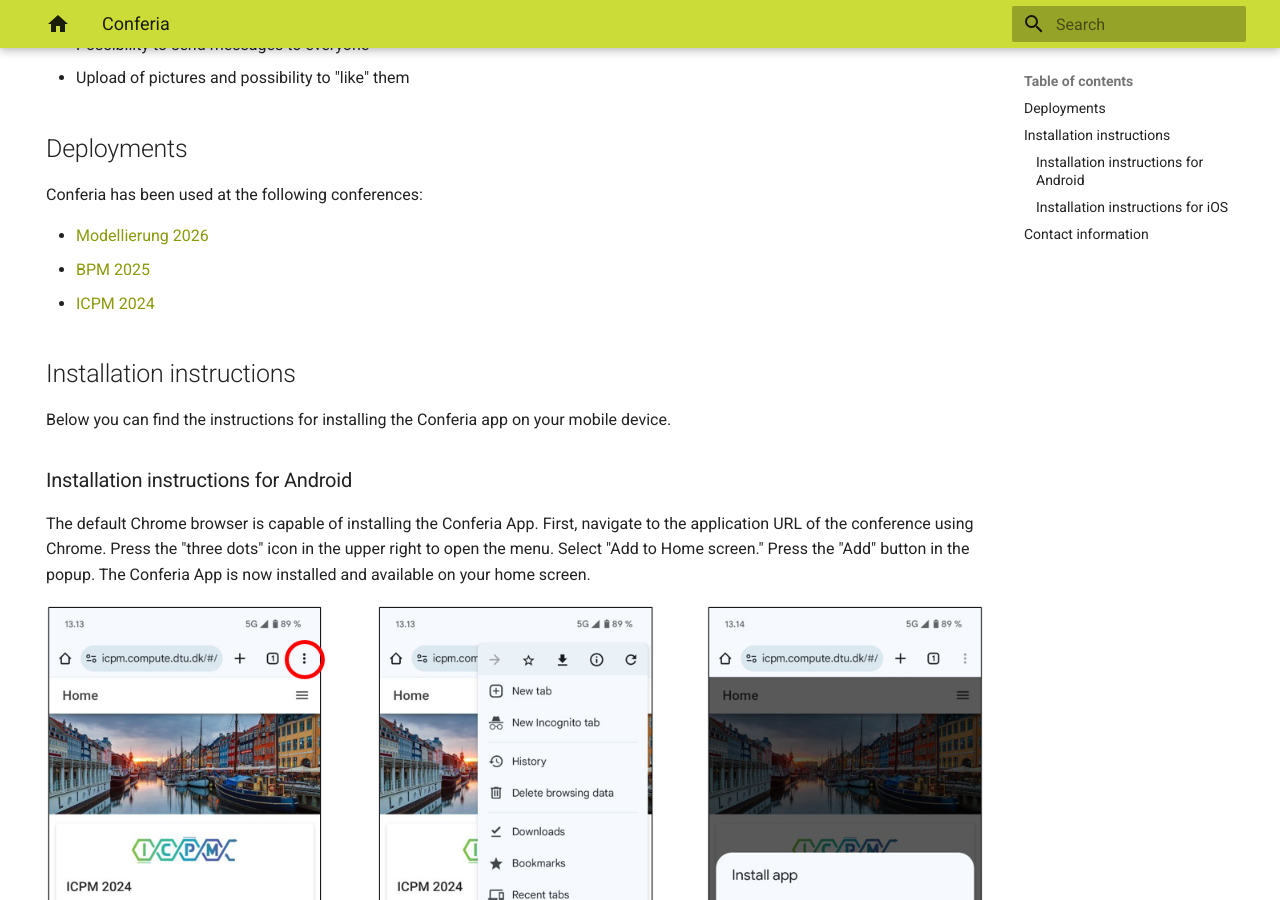
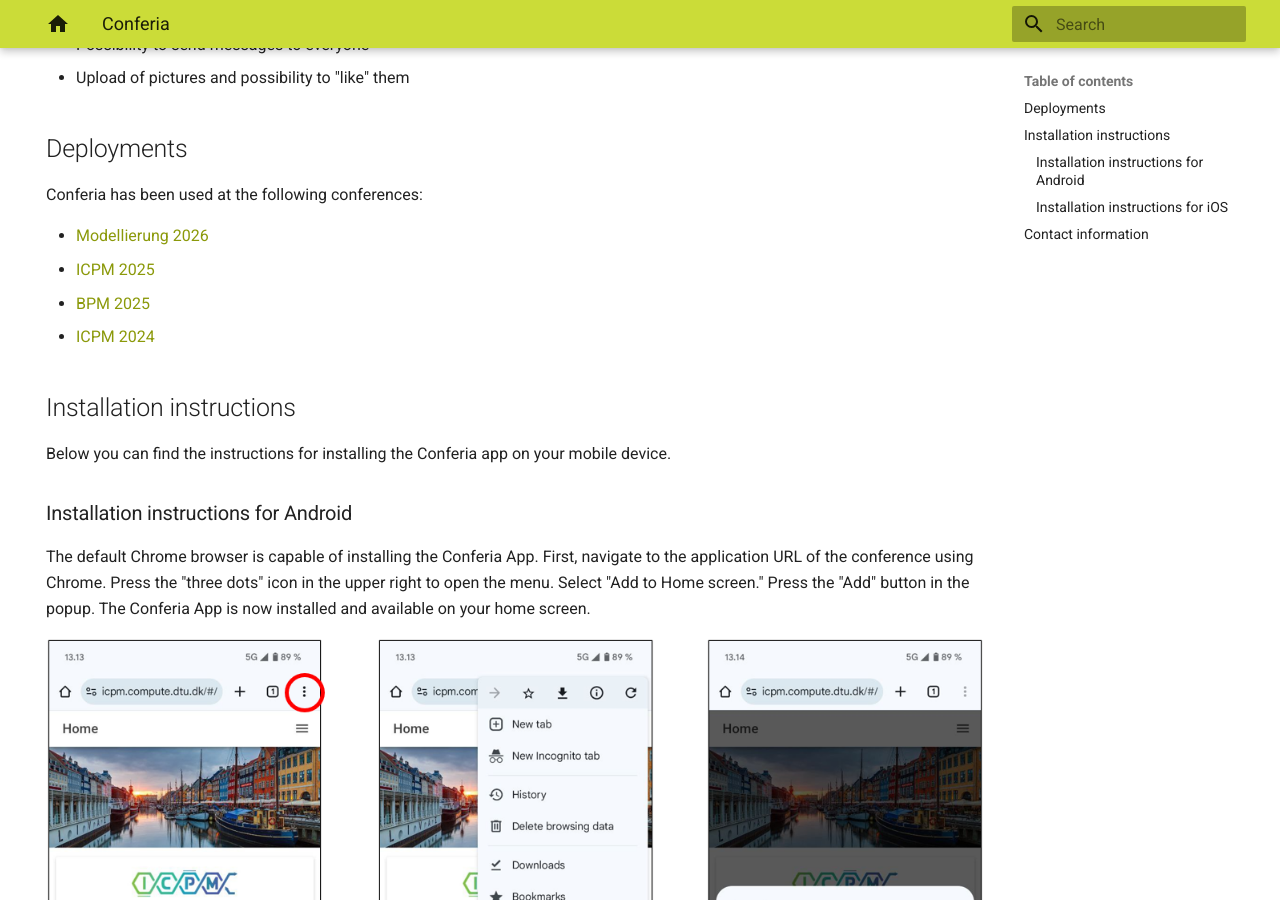
Before and after one commit to Conferia/website, an MkDocs documentation site: the page built from docs/index.md, in a window 1280 px wide and 900 px high, scrolled down 340 px. Built offline with MkDocs 1.6.1 and Material for MkDocs 9.7.7, drawn with Linux system fonts in a browser that asks for light colours.

Commit message:
Added ICPM 2025

```diff
--- a/docs/index.md
+++ b/docs/index.md
@@ -22,6 +22,7 @@
 Conferia has been used at the following conferences:
 
 * [Modellierung 2026](https://www.modellierung-2026.uni-bayreuth.de/en/)
+* [ICPM 2025](https://icpmconference.org/2025/)
 * [BPM 2025](https://www.bpm2025seville.org/)
 * [ICPM 2024](https://icpmconference.org/2024/)
 
```
